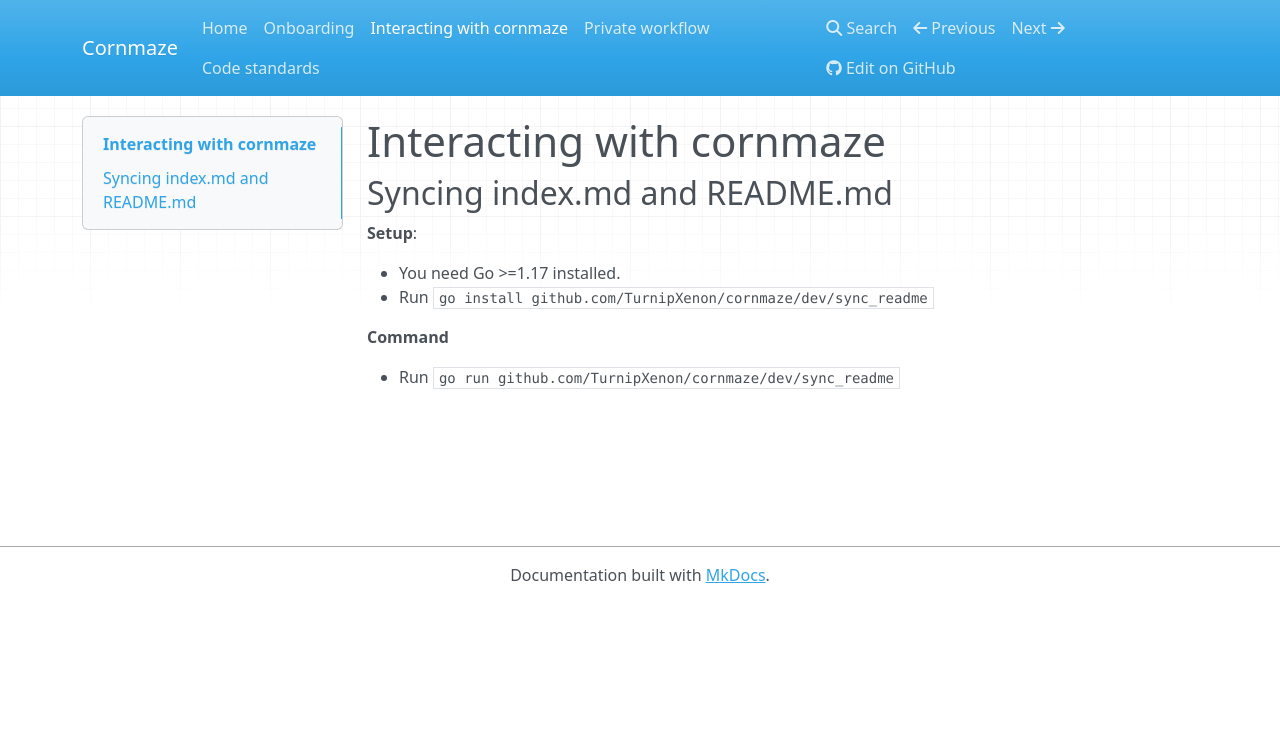
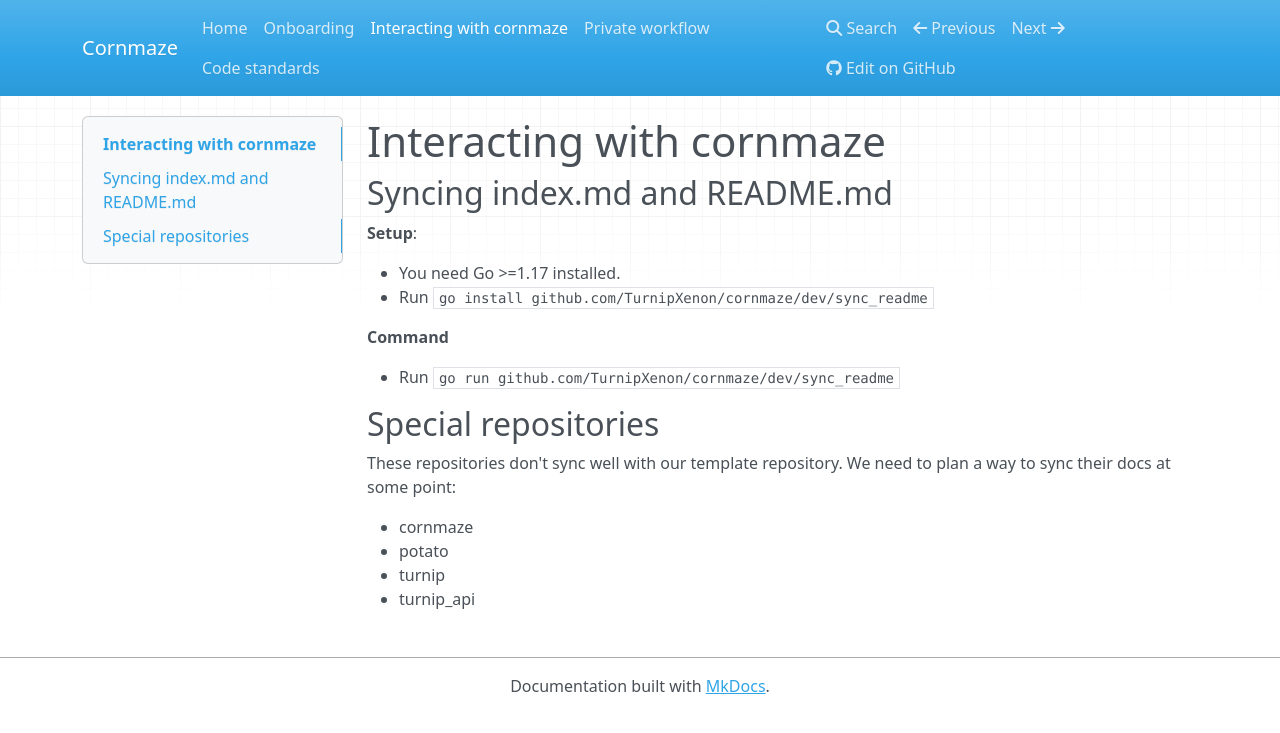
Before and after one commit to TurnipXenon/cornmaze, an MkDocs documentation site: the page built from docs/docs/interacting_with_cornmaze.md, in a window 1280 px wide. Shown: the top 733 px of the page. Built offline with MkDocs 1.6.1, drawn with Linux system fonts in a browser that asks for light colours; nearby versions of some CDN libraries.

```diff
--- a/docs/docs/interacting_with_cornmaze.md
+++ b/docs/docs/interacting_with_cornmaze.md
@@ -10,3 +10,12 @@
 **Command**
 
 - Run `go run github.com/TurnipXenon/cornmaze/dev/sync_readme`
+
+## Special repositories
+
+These repositories don't sync well with our template repository. We need to plan a way to sync their docs at some point:
+
+- cornmaze
+- potato
+- turnip
+- turnip_api
```
Also changed, not shown: 1 other file.
